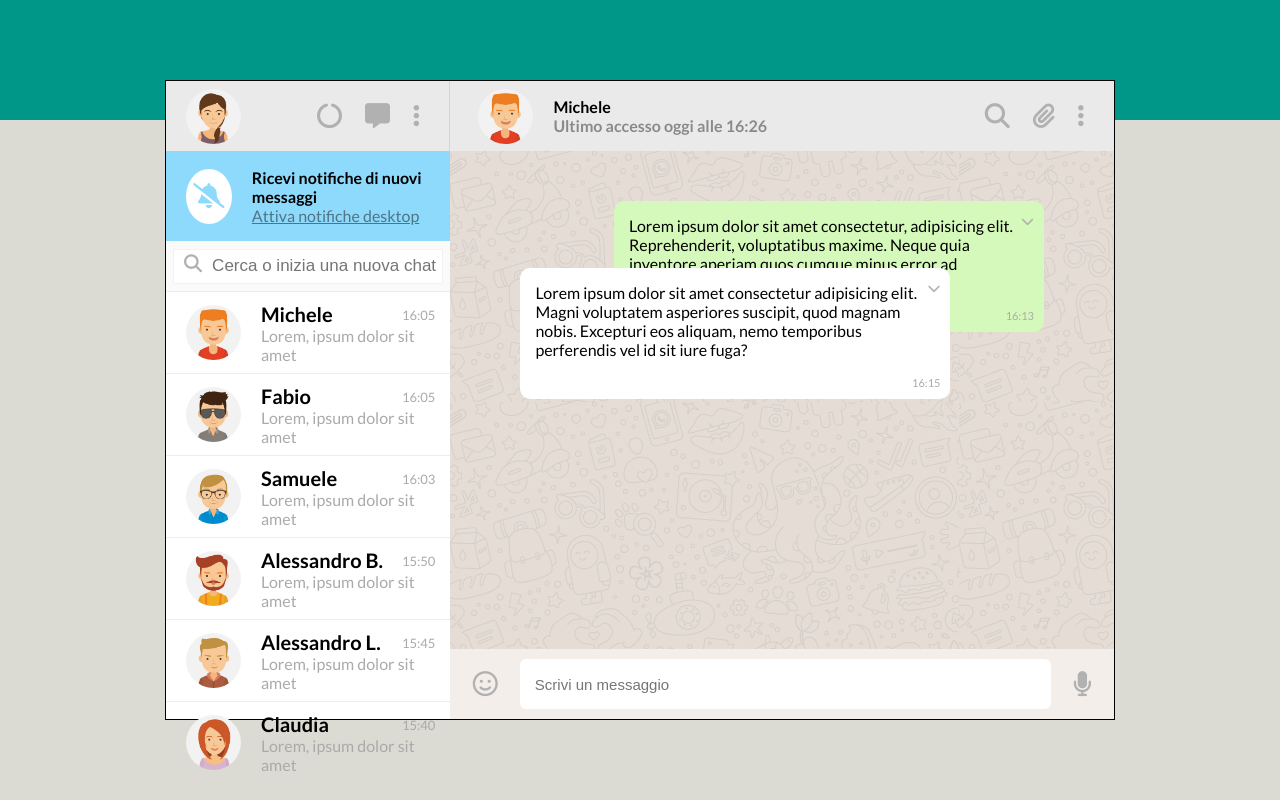
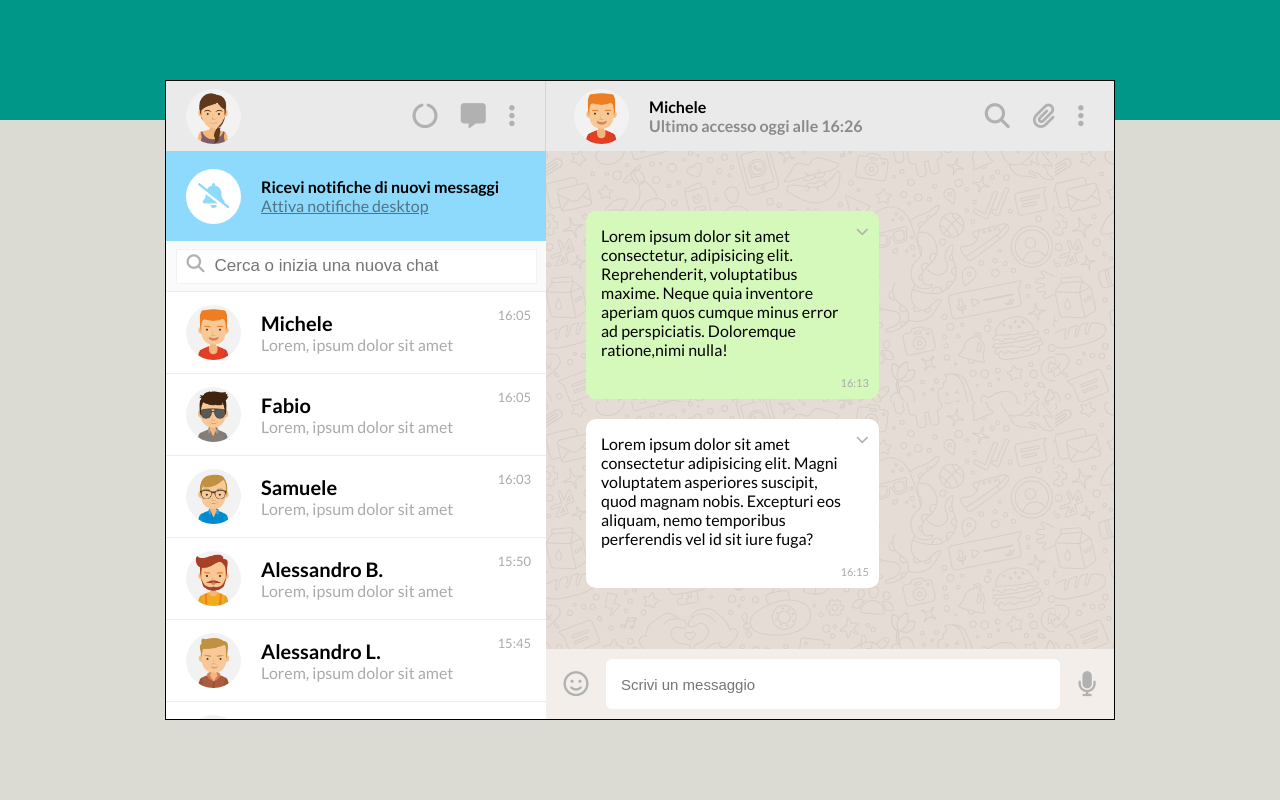
Before and after one commit to JacopoLombardi/html-css-boolzapp, a plain HTML site: page index.html in a window 1280 px wide. Drawn offline with Linux system fonts and the light colour scheme.

Commit message:
[add] scrollbar utenti

```diff
--- a/css/style.css
+++ b/css/style.css
@@ -28,6 +28,9 @@ img{
    position: relative;
 }
 
+.absolute{
+   position: absolute;
+}
 
 .left .fa-solid,
 .right .fa-solid,
@@ -45,14 +48,13 @@ a{
    max-height: 70px;
 }
 
-
-.middle .sended,
-.middle .received{
-   width: 430px;
+.middle .message{
+   width: 60%;
+   height: auto;
+   max-height: 200px;
    padding: 15px 30px 40px 15px;
    border-radius: 10px;
 }
-
 
 
 
@@ -78,20 +80,18 @@ main{
    border: 1px solid;
 }
 
-
 .macro.col.left{
-   width: 30%;
+   width: 380px;
    background-color: white;
 }
 
 .macro.col.right{
-   width: 70%;
+   width: calc(100% - 380px);
 }
 
 .macro.col{
    height: 100%;
 }
-
 
 
 /* INIZIO .MACRO.COL.LEFT */
@@ -168,7 +168,8 @@ main{
 
 /* CONTATTI */
 .left .lista-contatti{
-   height: auto;
+   height: calc(100% - 210px);
+   overflow: scroll;
 }
 
 .left .contatto{
@@ -239,25 +240,22 @@ main{
 .middle{
    background-image: url(../img/mine.jpg);
    height: calc(100% - 140px);
+   padding: 60px 40px;
 }
 
 .middle .sended{
    background-color: rgb(213, 249, 186);
-   position: absolute;
-   top: 50px;
-   right: 70px;
 }
 
 .middle .received{
    background-color: white;
-   position: absolute;
-   bottom: 250px;
-   left: 70px;
+   margin-top: 20px;
 }
+
+
 
 .middle .fa-solid{
    font-size: 13px;
-   position: absolute;
    top: 20px;
    right: 10px;
 }
@@ -265,14 +263,9 @@ main{
 .middle span{
    font-size: 11px;
    color: rgb(170, 170, 170);
-   position: absolute;
    bottom: 10px;
    right: 10px;
 }
-
-
-
-
 
 /* BOTTOM */
 .right .bottom{
@@ -303,9 +296,6 @@ main{
 
 
 
-
-
-
 /* ----------
   MEDIAQUERY
 ----------- */
@@ -318,8 +308,9 @@ main{
    .container{
       width: 100%;
       height: 100%;
-      min-width: 500px;
+      min-width: 400px;
    }
+
 
    /* .MACRO.COL.LEFT */
    .macro.col.left{
@@ -333,7 +324,6 @@ main{
    .left .lista-contatti span{
       display: none;
    }
-
 
 
 
@@ -353,11 +343,7 @@ main{
       right: 30px;
    }
 
-
 }
-
-
-
 
 
 
@@ -367,8 +353,6 @@ main{
 
 /* MOBILE */
 @media(max-width: 541px){
-
-
 
    /* .MACRO.COL.LEFT */
    .macro.col.left{
@@ -380,10 +364,15 @@ main{
 
    /* .MACRO.COL.RIGHT */
 
-
    /* TOP */
    .right .top .icon{
       display: none;
+   }
+
+   /* MIDDLE */
+   .middle .sended,
+   .middle .received{
+
    }
 
 
@@ -396,5 +385,4 @@ main{
       width: 95%;
    }
 
-
 }
--- a/index.html
+++ b/index.html
@@ -21,8 +21,10 @@
 <body class="flex">
 
    <main class="container  flex">
+
       <!-- MACRO.COL.LEFT -->
       <section class="macro col left">
+
          <!-- TOP -->
          <div class="top  flex">
             <img src="img/avatar_io.jpg" alt="">
@@ -32,6 +34,7 @@
                <i class="fa-solid fa-ellipsis-vertical"></i>
             </div>
          </div>
+
          <!-- BELL -->
          <div class="bell  flex">
             <div class="circle  flex"><i class="fa-solid fa-bell-slash"></i></div>
@@ -40,6 +43,7 @@
                <p><a class="btn" href="">Attiva notifiche desktop</a></p>
             </div>
          </div>
+
          <!-- SEARCH -->
          <div class="search  flex">
             <div class="box  flex">
@@ -47,6 +51,7 @@
                <input type="text" placeholder="Cerca o inizia una nuova chat">
             </div>
          </div>
+
          <!-- LISTA-CONTATTI -->
          <div class="lista-contatti">
 
@@ -104,7 +109,7 @@
                <span>15:40</span>
             </div>
 
-            <!-- <div class="contatto federico  flex">
+            <div class="contatto federico  flex relative">
                <img src="img/avatar_7.jpg" alt="">
                <div class="box">
                   <p><strong>Federico</strong></p>
@@ -113,14 +118,14 @@
                <span>15:22</span>
             </div>
 
-            <div class="contatto davide  flex">
+            <div class="contatto davide  flex relative">
                <img src="img/avatar_8.jpg" alt="">
                <div class="box">
                   <p><strong>Davide</strong></p>
                   <p>Lorem, ipsum dolor sit amet</p>
                </div>
                <span>15:15</span>
-            </div> -->
+            </div>
          </div>
 
       </section>
@@ -128,8 +133,10 @@
 
       <!-- MACRO.COL.LEFT -->
       <section class="macro col right">
+
          <!-- TOP -->
          <div class="top  flex">
+
             <div class="info-contatto  flex">
                <img src="img/avatar_1.jpg" alt="">
                <div class="box">
@@ -137,6 +144,7 @@
                   <p>Ultimo accesso oggi alle 16:26</p>
                </div>
             </div>
+
             <div class="icon">
                <i class="fa-solid fa-magnifying-glass"></i>
                <i class="fa-solid fa-paperclip"></i>
@@ -145,18 +153,18 @@
          </div>
 
          <!-- MIDDLE -->
-         <div class="middle  relative">
+         <div class="middle">
 
-            <div class="sended  relative">
+            <div class="message sended  relative">
                <p>Lorem ipsum dolor sit amet consectetur, adipisicing elit. Reprehenderit, voluptatibus maxime. Neque quia inventore aperiam quos cumque minus error ad perspiciatis. Doloremque ratione,nimi  nulla!</p>
-               <i class="fa-solid fa-chevron-down fa-2xs"></i>
-               <span>16:13</span>
+               <i class="absolute  fa-solid fa-chevron-down fa-2xs"></i>
+               <span class="absolute">16:13</span>
             </div>
 
-            <div class="received  relative">
+            <div class="message received  relative">
                <p>Lorem ipsum dolor sit amet consectetur adipisicing elit. Magni voluptatem asperiores suscipit, quod magnam nobis. Excepturi eos aliquam, nemo temporibus perferendis vel id sit iure fuga?</p>
-               <i class="fa-solid fa-chevron-down fa-2xs"></i>
-               <span>16:15</span>
+               <i class="absolute  fa-solid fa-chevron-down fa-2xs"></i>
+               <span class="absolute">16:15</span>
             </div>
 
          </div>
@@ -171,6 +179,5 @@
       </section>
 
    </main>
-
 </body>
 </html>
```
